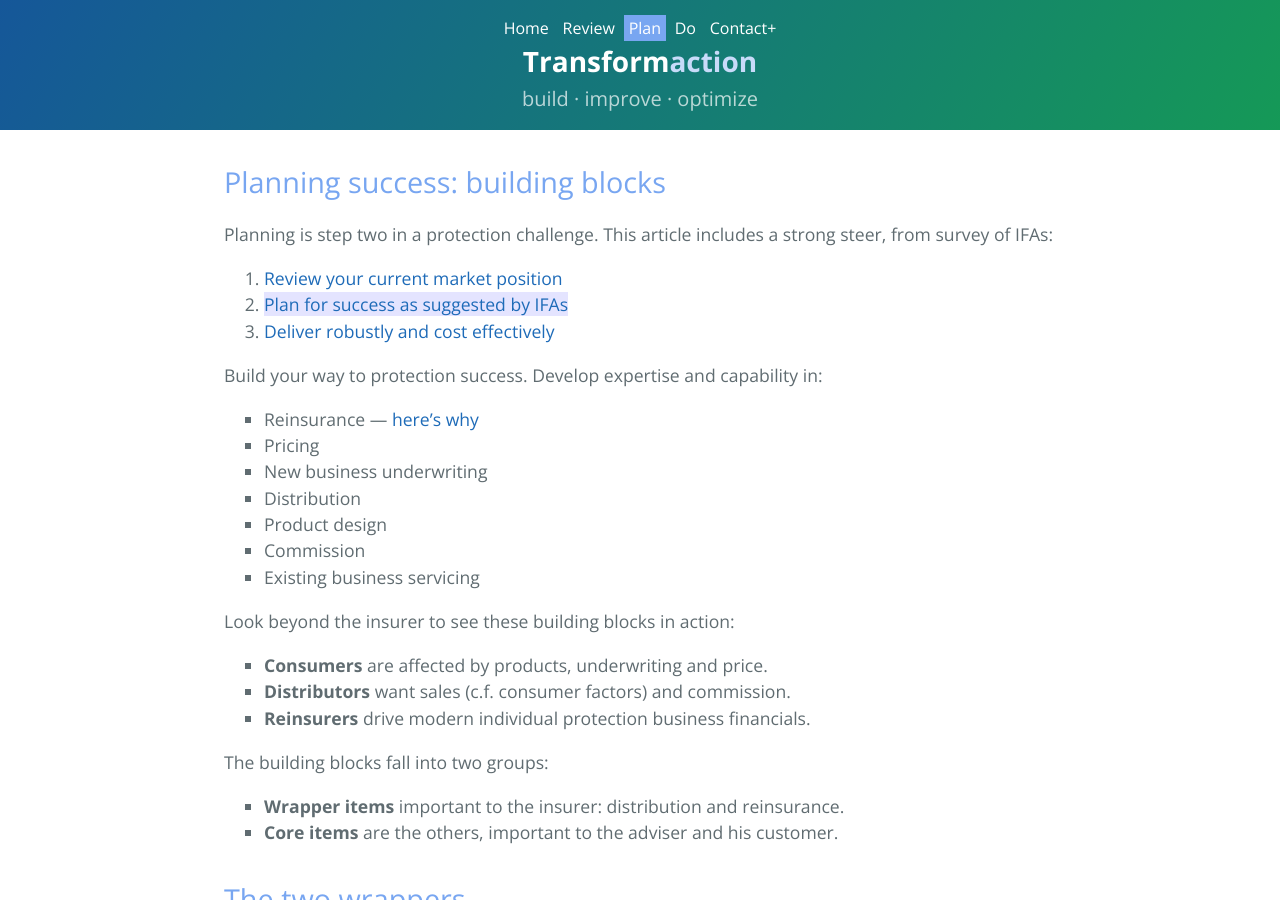
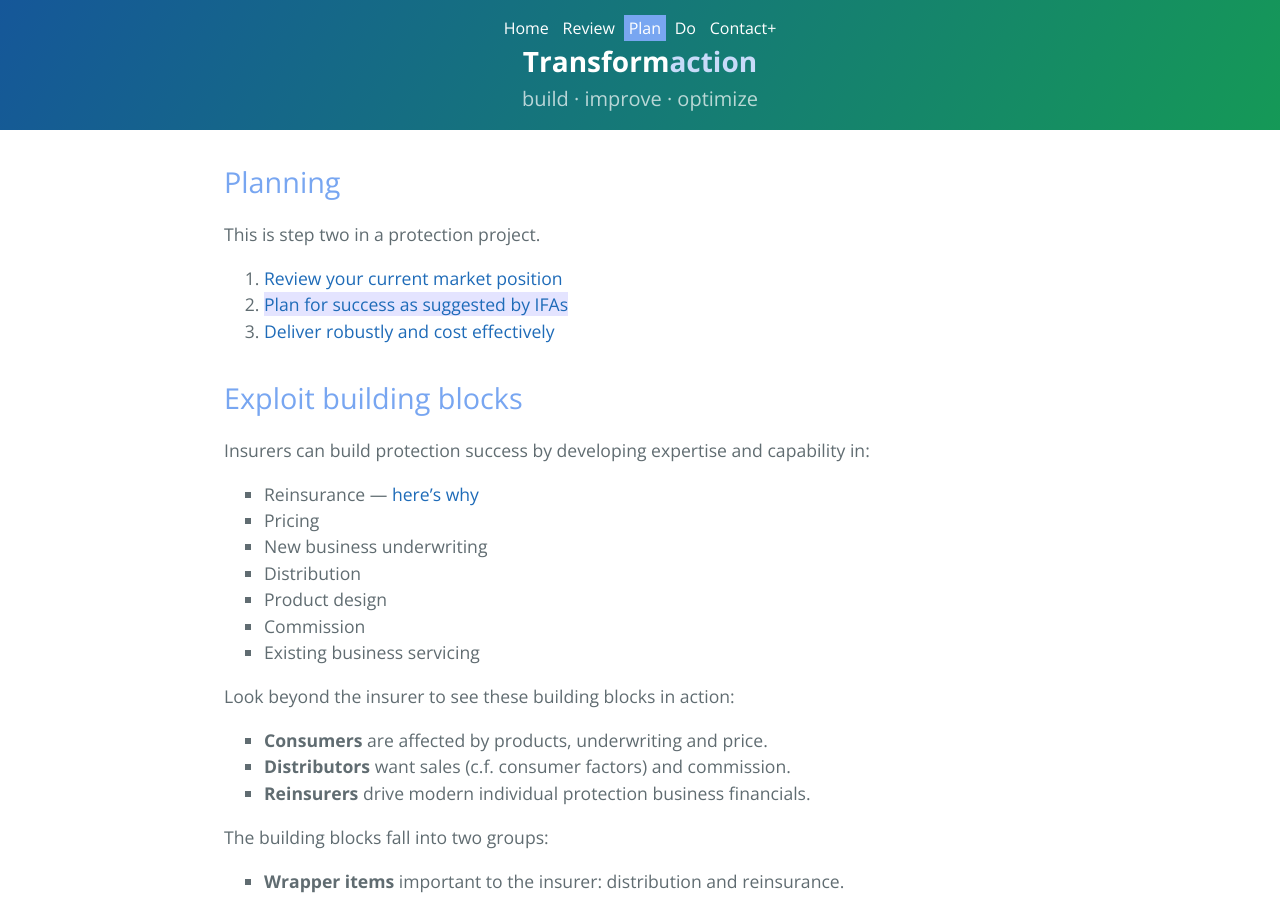
Before and after one commit to maverickactuary/1actuary, a Jekyll site: the page built from content/3buildingblocks/index.md, in a window 1280 px wide and 900 px high. Built offline with Jekyll 4.4.1, drawn with Linux system fonts in a browser that asks for light colours.

Commit message:
Tidying up

```diff
--- a/content/3buildingblocks/index.md
+++ b/content/3buildingblocks/index.md
@@ -4,15 +4,17 @@ folder: /content/3buildingblocks/
 title: Planning &mdash; building blocks of protection success
 ---
 
-## Planning success: building blocks
+## Planning
 
-Planning is step two in a protection challenge. This article includes a strong steer, from survey of IFAs:
+This is step two in a protection project.
 
 1. [Review your current market position](/content/2marketplayers/)
 1. <span class="highlight nopadding"><a href="/content/3buildingblocks/">Plan for success as suggested by IFAs</a>
 1. [Deliver robustly and cost effectively](/content/4delivering/)
 
-Build your way to protection success. Develop expertise and capability in:
+## Exploit building blocks
+
+Insurers can build protection success by developing expertise and capability in:
 
 + Reinsurance &mdash; [here's why](reinsurance-for.html)
 + Pricing
```
Also changed, not shown: content/2marketplayers/index.md (+2 -2 lines), content/4delivering/index.md (+4 -2 lines).
